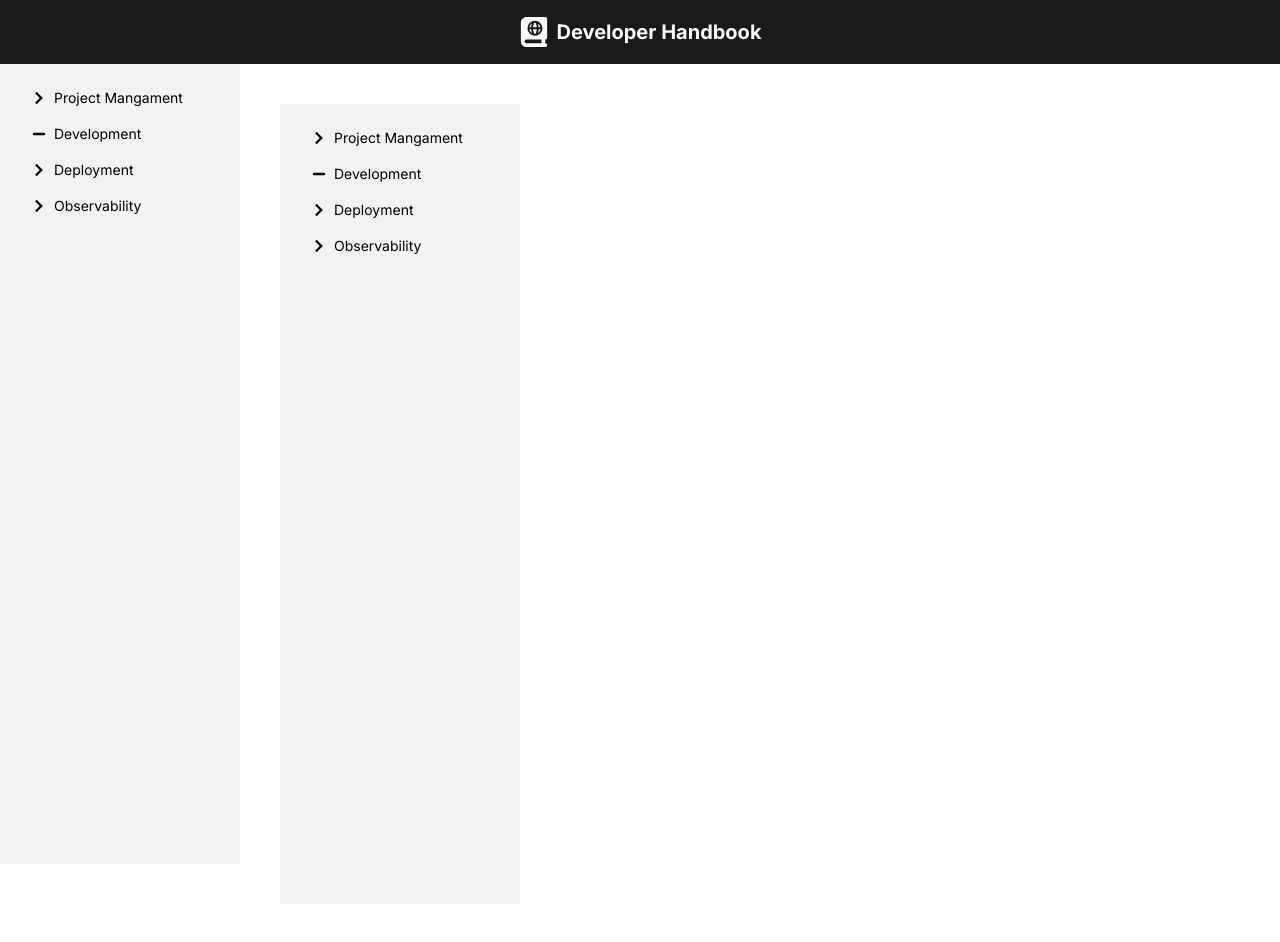
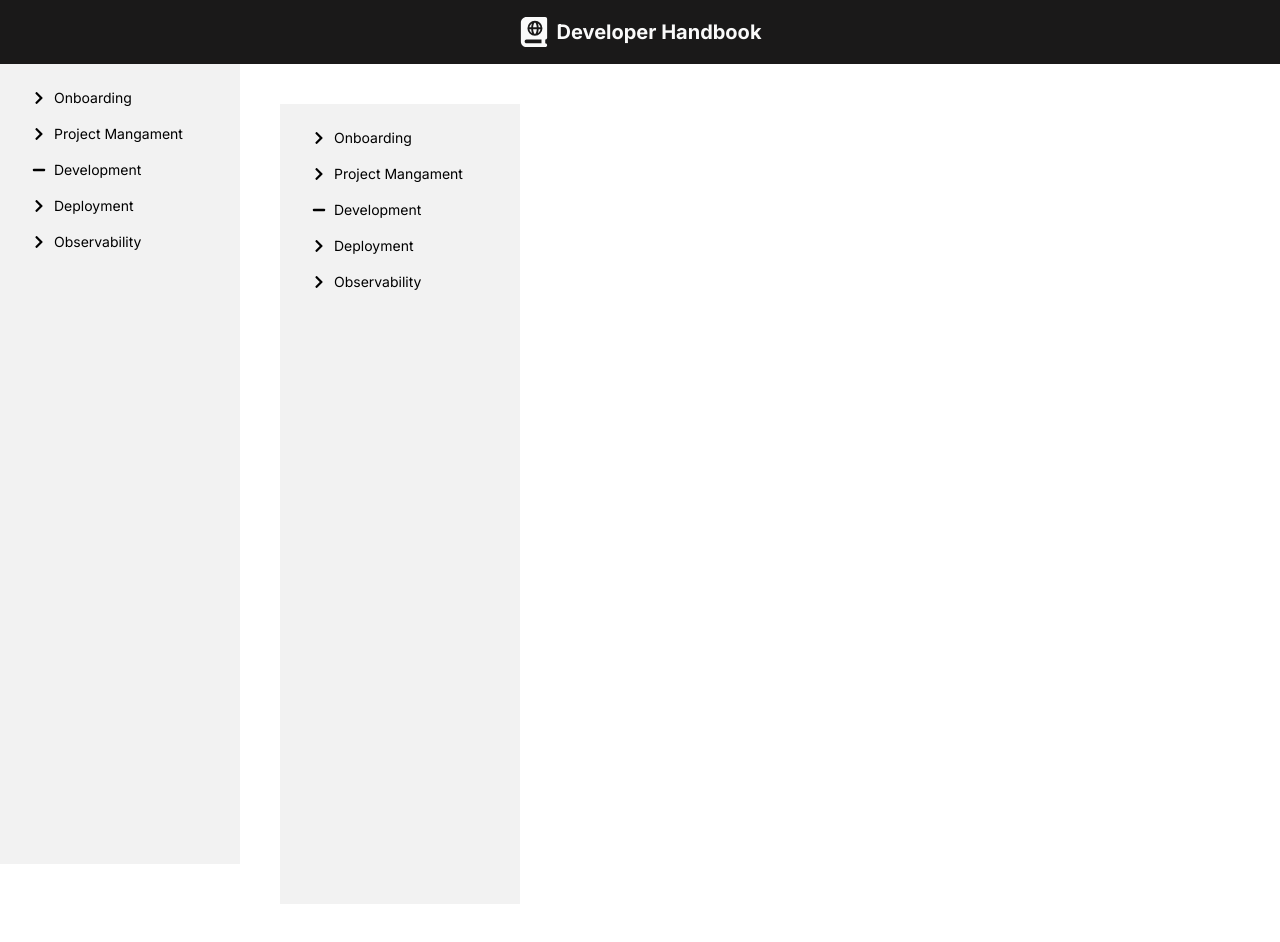
Before and after one commit to BrendenKingTLG/next-handbook-template, a Next.js app: page / in a window 1280 px wide. Built offline with nearby package versions, Linux system fonts and the light colour scheme.

Commit message:
page info bar

```diff
--- a/src/app/constants/paths.ts
+++ b/src/app/constants/paths.ts
@@ -1,4 +1,18 @@
 export const paths = [
+  {
+    name: "Onboarding",
+    path: "/onboarding",
+    children: [
+      {
+        name: "Admin Tasks",
+        path: "/onboarding/admin-tasks",
+      },
+      {
+        name: "Developer Setup",
+        path: "/onboarding/dev-setup",
+      },
+    ],
+  },
     {
       name: "Project Mangament",
       path: "/project-management",
```
